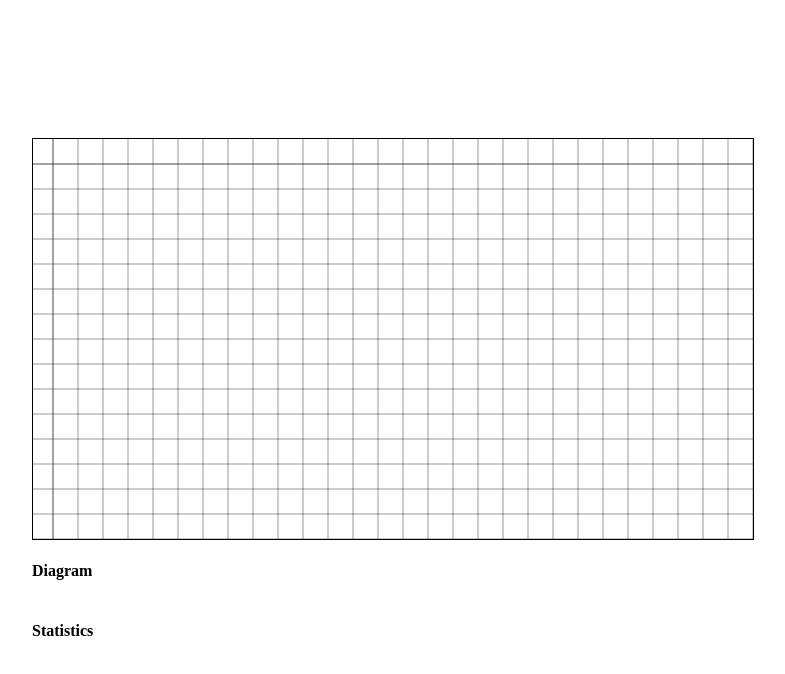
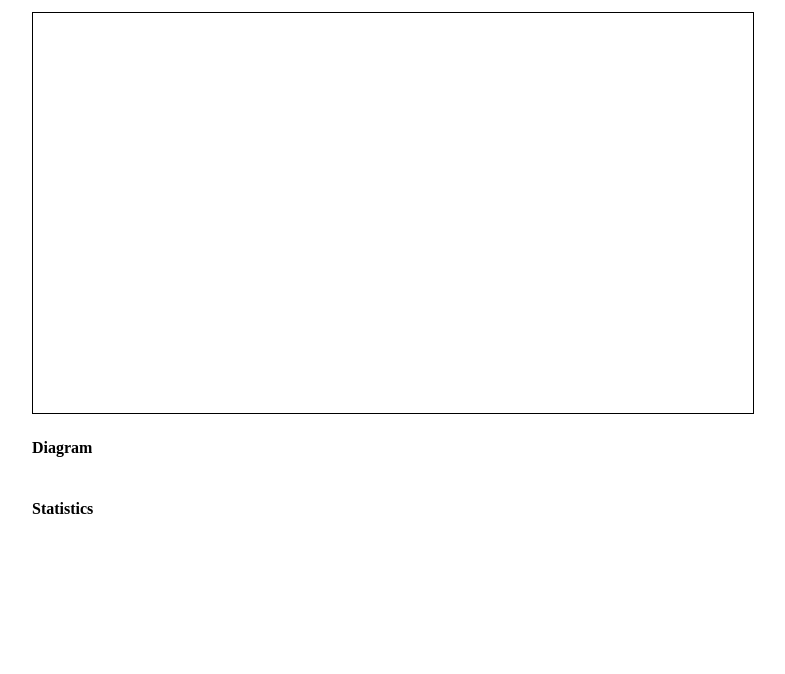
Before and after one commit to KentVejrupMadsen/codespace.javascript, a plain HTML site: page index.html in a window 1280 px wide. Shown: the whole page, without its empty margins (247-1032 px from the left). Drawn offline with Linux system fonts and the light colour scheme.

Commit message:
current state

```diff
--- a/index.html
+++ b/index.html
@@ -1,4 +1,4 @@
-<!DOCTYPE>
+<!DOCTYPE html>
 <html>
     <head>
         <meta charset="utf-8">
@@ -37,28 +37,31 @@
         </footer>
     </body>
 
-    <script src="./scripts/vector.js" >
+    <script src="scripts/math/vector.js">
     </script>
 
-    <script src="./scripts/train.js" >
+    <script src="scripts/intelligence/train.js" >
     </script>
 
-    <script src="./scripts/functions.js" >
+    <script src="./scripts/functions.js">
     </script>
 
-    <script src="./scripts/neurons.js" >
+    <script src="scripts/intelligence/neurons.js">
     </script>
 
-    <script src="scripts/diagram_events.js" >
+    <script src="scripts/diagram/diagram_mouseEvents.js">
     </script>
 
-    <script src="scripts/diagram_operations.js" >
+    <script src="scripts/diagram/diagram_axis.js">
     </script>
 
-    <script src="scripts/diagrams.js" >
+    <script src="scripts/diagram/diagrams_color.js">
     </script>
 
-    <script src="./scripts/network.js" >
+    <script src="scripts/diagram/diagram.js" >
+    </script>
+
+    <script src="scripts/intelligence/network.js" >
     </script>
 
     <script src="./scripts/code.js"
--- /dev/null
+++ b/scripts/diagram/diagram.js
@@ -0,0 +1,47 @@
+class Diagram
+{
+    constructor( id )
+    {
+        this.document = document.getElementById( id );
+        this.context = this.document.getContext("2d" );
+
+        this.mouseEventHandler = new DiagramMouseEventHandler();
+
+        DiagramMouseEventHandler.setup( this.document );
+    }
+
+
+    // Accessors
+        // https://developer.mozilla.org/en-US/docs/Web/API/HTMLCanvasElement/width
+    width()
+    {
+        return this.document.width;
+    }
+
+        // https://developer.mozilla.org/en-US/docs/Web/API/HTMLCanvasElement/height
+    heigth()
+    {
+        return this.document.height;
+    }
+
+    // Code
+    initialise()
+    {
+        console.log({'width': this.width(), 'heigth': this.heigth()});
+    }
+
+    update()
+    {
+
+    }
+
+    draw()
+    {
+
+    }
+
+    clean()
+    {
+        this.context.clearRect(0, 0, this.width(), this.heigth());
+    }
+}
--- /dev/null
+++ b/scripts/diagram/diagram_axis.js
@@ -0,0 +1,54 @@
+class PresentAxisOperation
+{
+    constructor( show )
+    {
+        this.show = show;
+        this.size = 50;
+
+    }
+
+
+}
+
+
+class PresentXAxisOperation
+    extends PresentAxisOperation
+{
+    constructor()
+    {
+        super( true );
+
+    }
+
+    draw( canvasContext )
+    {
+
+    }
+
+}
+
+
+class PresentYAxisOperation
+    extends PresentAxisOperation
+{
+    constructor()
+    {
+        super( true );
+
+    }
+
+    draw( canvasContext )
+    {
+
+    }
+
+}
+
+class PresentAxis
+{
+    constructor()
+    {
+        this.y = new PresentYAxisOperation();
+        this.x = new PresentXAxisOperation();
+    }
+}
--- a/scripts/diagram_events.js
+++ b/scripts/diagram/diagram_mouseEvents.js
@@ -1,5 +1,6 @@
 var mouseDiagramEventHandler = null;
-var br = null;
+var mouseCanvas = null;
+
 
 class DiagramMouseEventHandler
     extends PositionVector
@@ -10,12 +11,10 @@ class DiagramMouseEventHandler
 
     }
 
-    setup( canvas )
+    static setup( canvas )
     {
         mouseDiagramEventHandler = new DiagramMouseEventHandler();
-        br = canvas.getBoundingClientRect();
-
-        console.log({'boundary': br});
+        mouseCanvas = canvas;
 
         canvas.addEventListener( "mousemove", function( e ){ diagram_event_mouse_move( e ) } );
     }
@@ -24,5 +23,7 @@ class DiagramMouseEventHandler
 
 function diagram_event_mouse_move( e )
 {
+    var handler = mouseDiagramEventHandler;
+    let boundary = mouseCanvas.getBoundingClientRect();
 
 }
--- a/scripts/diagrams.js
+++ /dev/null
@@ -1,151 +0,0 @@
-class Diagram
-{
-    constructor( id )
-    {
-        this.document = document.getElementById( id );
-        this.context = this.document.getContext("2d" );
-        this.me = new DiagramMouseEventHandler();
-        this.me.setup( this.document );
-    }
-
-
-    // Accessors
-        // https://developer.mozilla.org/en-US/docs/Web/API/HTMLCanvasElement/width
-    width()
-    {
-        return this.document.width;
-    }
-
-        // https://developer.mozilla.org/en-US/docs/Web/API/HTMLCanvasElement/height
-    heigth()
-    {
-        return this.document.height;
-    }
-
-    // Code
-    initialise()
-    {
-        console.log({'width': this.width(), 'heigth': this.heigth()});
-    }
-
-    update()
-    {
-
-    }
-
-    draw()
-    {
-        this.grid(25, 25 );
-    }
-
-    clean()
-    {
-        this.context.clearRect(0, 0, this.width(), this.heigth());
-    }
-
-    line( b, e )
-    {
-        this.context.moveTo(b.X, b.Y);
-        this.context.lineTo(e.X, e.Y);
-    }
-
-    lines( pS, form )
-    {
-
-    }
-
-    fullCircle(pS )
-    {
-        this.context.beginPath();
-        this.context.arc( pS.X, pS.Y, 50, 0,2*Math.PI );
-        this.context.closePath();
-    }
-
-    grid( width, height )
-    {
-        this.grid_y( width );
-        this.grid_x( height );
-    }
-
-    // Paints lines along the x axis, that goes along the y axis, in a straight line like |
-    grid_y( widthVar )
-    {
-        this.context.beginPath();
-
-        this.setting_guide();
-
-        let t = Math.ceil(this.width() / widthVar);
-
-        let x;
-        for( x = 0;
-             x < t;
-             x ++ )
-        {
-            let current = x * widthVar;
-
-            var pS = new PositionVector(current, 0);
-            var pE = new PositionVector(current, this.heigth());
-
-            this.line(pS, pE);
-        }
-
-        this.context.closePath();
-        this.draw_canvas();
-    }
-
-    // Draw a stright line along the x axis. which hits the bottom and top of the y axis. ----
-    grid_x( heigthVar )
-    {
-        this.context.beginPath();
-
-        this.setting_guide();
-
-        let y;
-        let t = Math.ceil(this.heigth() / heigthVar);
-
-        for( y = 0;
-             y < t;
-             y++)
-        {
-            let current = y * heigthVar;
-
-            var pS = new PositionVector(0, current);
-            var pE = new PositionVector(this.width(), current);
-
-            this.line(pS, pE);
-        }
-
-        this.context.closePath();
-        this.draw_canvas();
-    }
-
-    draw_canvas()
-    {
-        this.context.stroke();
-    }
-
-    setting_guide()
-    {
-        this.context.strokeStyle = 'rgba(1, 1, 1, 0.4)';
-    }
-
-    setting_elements()
-    {
-        this.context.strokeStyle = 'rgba(1, 1, 1, 1)';
-    }
-
-    setting_offline()
-    {
-        this.context.strokeStyle = 'rgba(1, 0, 0, 1)';
-    }
-
-    setting_online()
-    {
-        this.context.strokeStyle = 'rgba(0, 1, 0, 1)';
-    }
-
-    setting_between()
-    {
-        this.context.strokeStyle = 'rgba(0, 0, 1, 1)';
-    }
-}
--- /dev/null
+++ b/scripts/intelligence/train.js
@@ -0,0 +1,6 @@
+class Train
+{
+    constructor()
+    {
+    }
+}
```
Also changed, not shown: scripts/diagram/diagrams_color.js (added, +7 -0 lines), scripts/garbage/garbage.js (added, +101 -0 lines), scripts/intelligence/network.js (added, +7 -0 lines), scripts/intelligence/neurons.js (renamed from scripts/neurons.js), scripts/math/vector.js (renamed from scripts/vector.js), scripts/network.js (deleted), scripts/statistics/statistics.js (added), scripts/stats.js (deleted), scripts/train.js (deleted).
